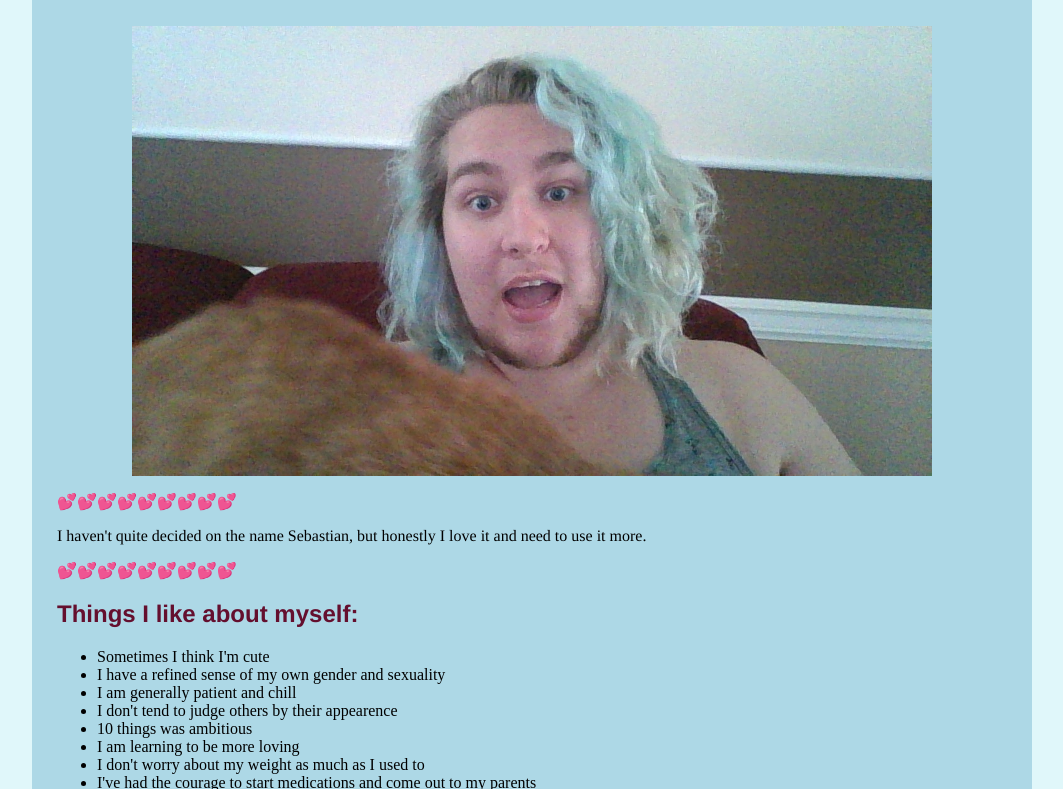
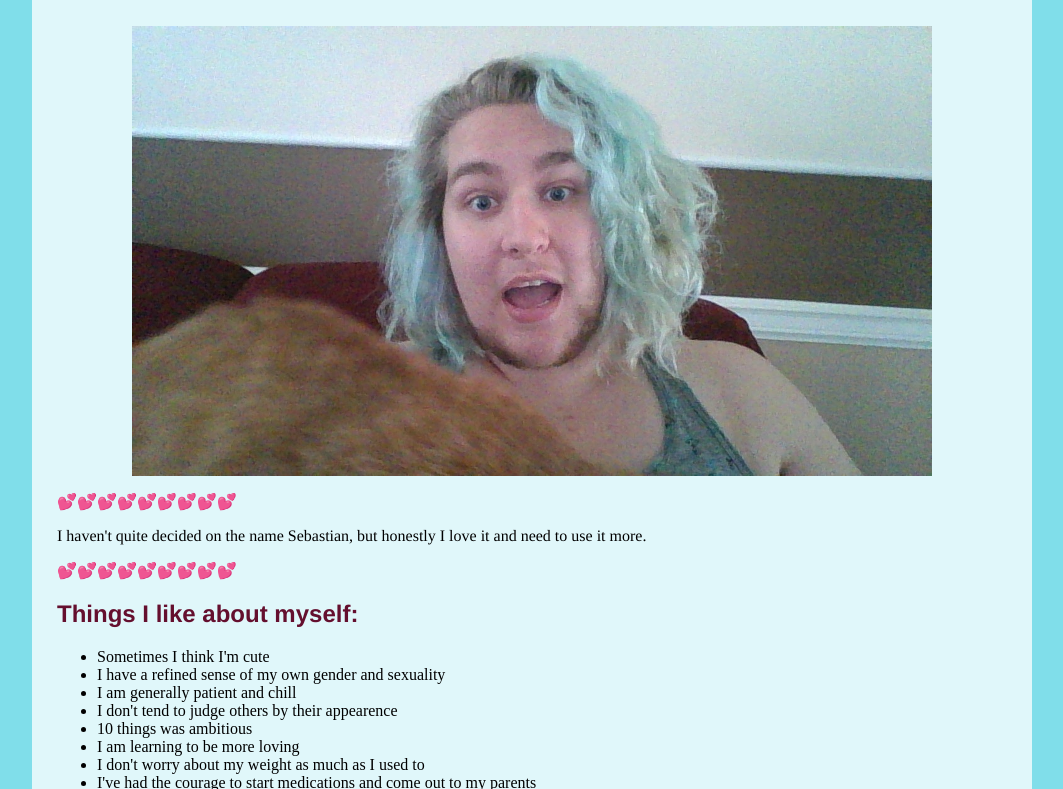
Before and after one commit to sweetk/html-me-something, a plain HTML site: page index.html in a window 1280 px wide. Shown: the part 148-937 px from the top of the page, without its empty margins (108-1171 px from the left). Drawn offline with Linux system fonts and the light colour scheme.

Commit message:
Minor style changes

```diff
--- a/index.html
+++ b/index.html
@@ -1,11 +1,11 @@
 <!DOCTYPE html>
   <html>
+  <div class="box">
     <head>
       <link rel="stylesheet" type="text/css" href="style.css">
       <title>About Sebastian</title>
     </head>
 
-    <div class="box">
     <body>
       <article> <!--Introduction-->
         <h1>Sebastian George Sweet</h1>
@@ -48,7 +48,6 @@
         <p> <!--eh--> </p>
       </article>
     </body>
-  </div>
 
     <footer>
       <p>&#128149;&#128149;&#128149;&#128149;&#128149;&#128149;&#128149;&#128149;&#128149;</p> <!--I should make this a div?-->
@@ -58,4 +57,6 @@
       </address>
       Please link back to my site if you use my information!
     </footer>
+
+    </div>
   </html>
--- a/style.css
+++ b/style.css
@@ -1,5 +1,5 @@
 body {
-  background-color: #E0F7FA;
+  background-color: #80DEEA;
 }
 
 h1 {
@@ -45,7 +45,7 @@ div.box {
   width: 1000px;
   padding: 25px;
     box-sizing: border-box;
-    background-color: lightblue;
+    background-color: #E0F7FA;
     display: block;
     margin: 0 auto;
 }
```
